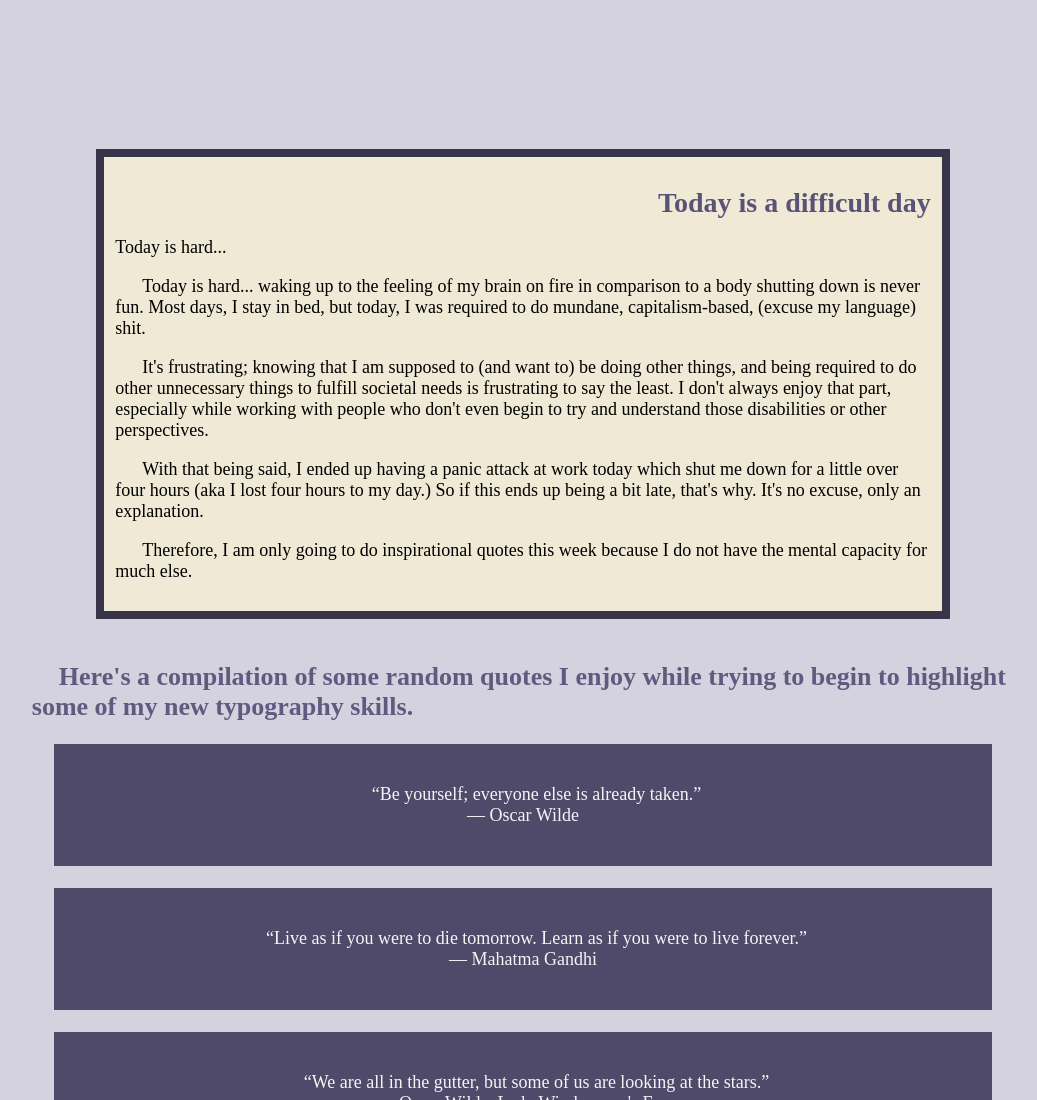
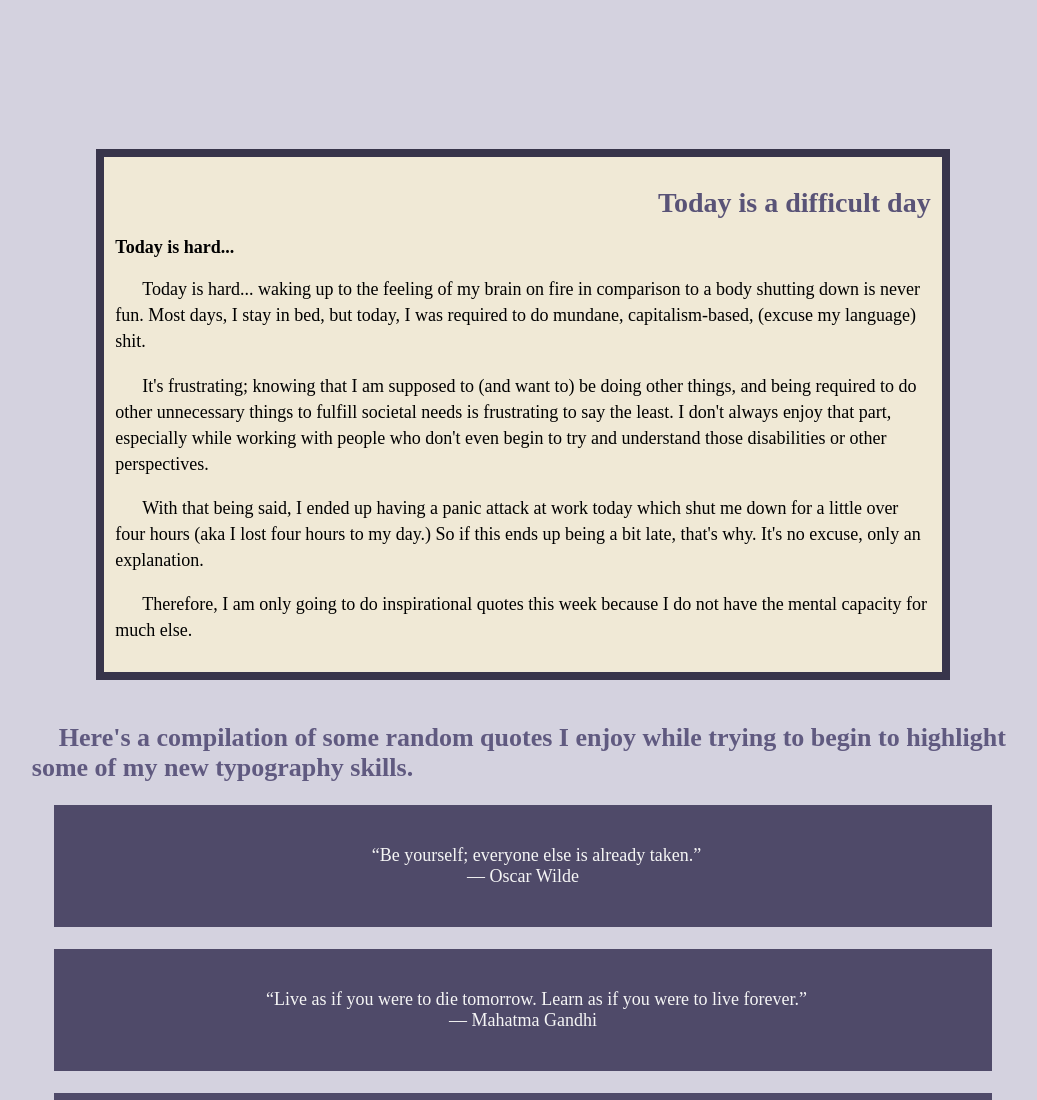
Before and after one commit to C-garner010/MART341-WebDesign, a plain HTML site: page assignment11/index.html in a window 1280 px wide. Shown: the top 1100 px of the page, without its empty margins (117-1154 px from the left). Drawn offline with Linux system fonts and the light colour scheme.

Commit message:
Update style.css
CSS spacing changes

```diff
--- a/assignment11/css/style.css
+++ b/assignment11/css/style.css
@@ -5,6 +5,16 @@ body {
     font-size:18px;
     text-indent: 1.5em;
     color:black
+}
+#spacing {
+    display: inline;
+    font-weight: bold;
+}
+
+.solid-spacing {
+    line-height: 1.45em;
+    display: block;
+    color:black;
 }
 .main-container {
     border-style: solid;
```
